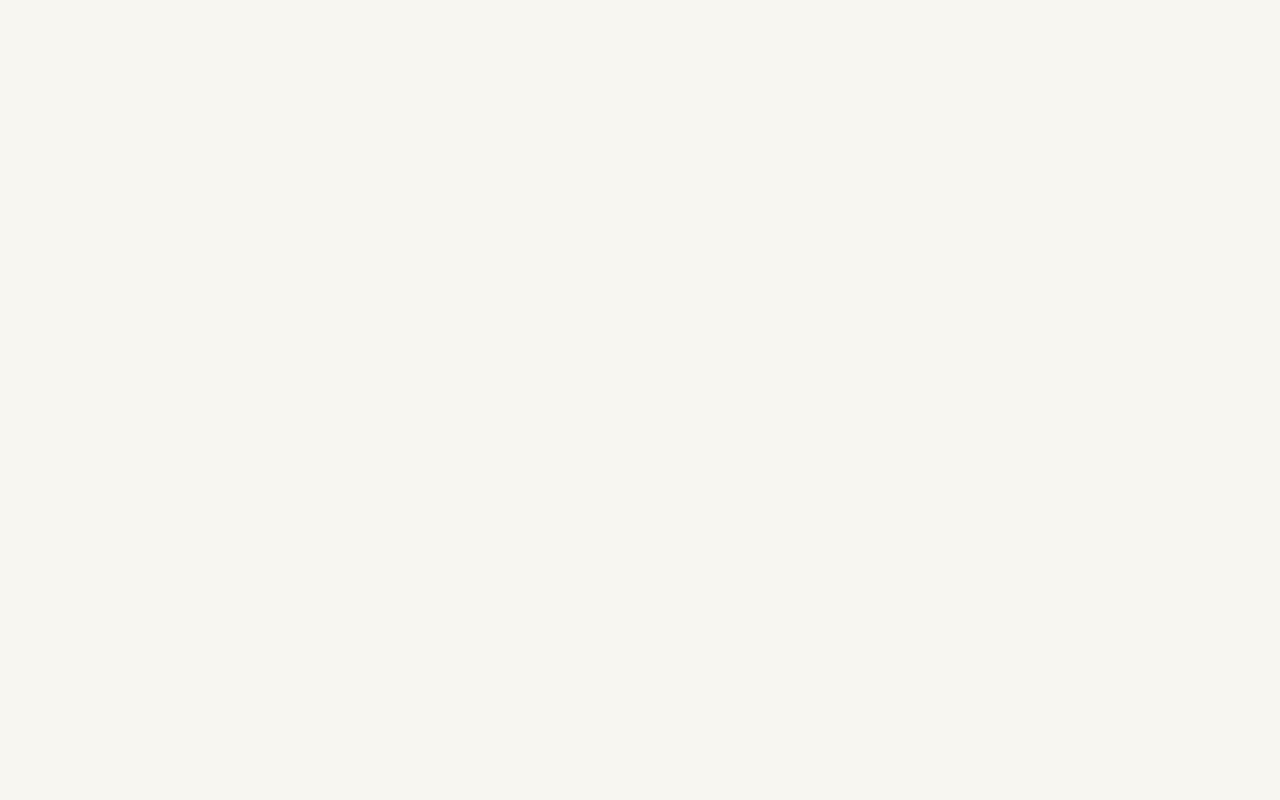
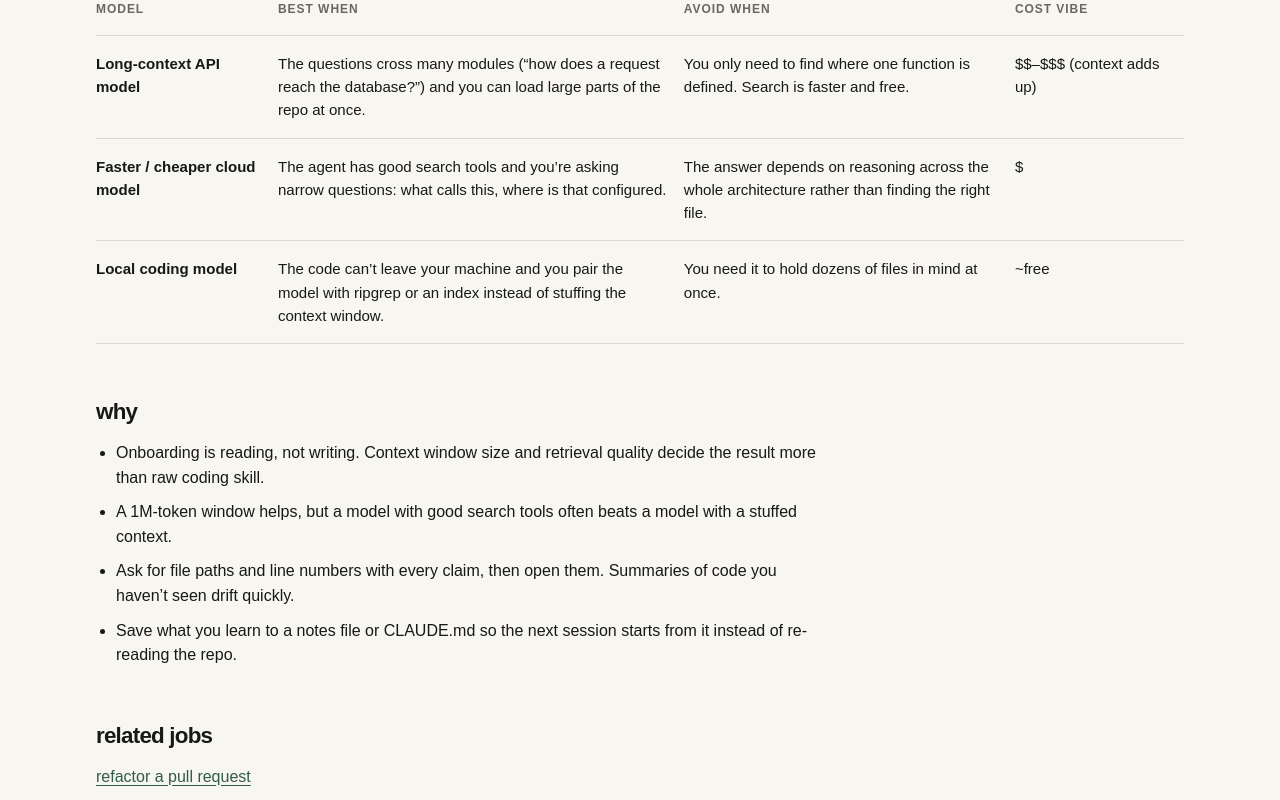
Before and after one commit to kavir10/pickamodel, a Next.js app: page /for/codebase-onboarding in a window 1280 px wide. Before the commit this address had no page. Shown: the part 560-1360 px from the top of the page. Before the commit the page ends 800 px from the top, so only its background shows below. Built offline with nearby package versions, Linux system fonts and the light colour scheme.

Commit message:
feat: add three job pages: ui from design, dependency upgrade, codebase onboarding
Co-Authored-By: Claude Opus 5.5 <noreply@anthropic.com>

```diff
--- /dev/null
+++ b/content/jobs/codebase-onboarding.ts
@@ -0,0 +1,35 @@
+import type { Job } from "./types";
+
+export const codebaseOnboarding: Job = {
+  slug: "codebase-onboarding",
+  title: "understand an unfamiliar codebase",
+  oneLiner: "You just inherited a repo and need to know how it fits together before you change anything.",
+  recommendations: [
+    {
+      model: "Long-context API model",
+      bestWhen: "The questions cross many modules (“how does a request reach the database?”) and you can load large parts of the repo at once.",
+      avoidWhen: "You only need to find where one function is defined. Search is faster and free.",
+      costVibe: "$$–$$$ (context adds up)",
+    },
+    {
+      model: "Faster / cheaper cloud model",
+      bestWhen: "The agent has good search tools and you’re asking narrow questions: what calls this, where is that configured.",
+      avoidWhen: "The answer depends on reasoning across the whole architecture rather than finding the right file.",
+      costVibe: "$",
+    },
+    {
+      model: "Local coding model",
+      bestWhen: "The code can’t leave your machine and you pair the model with ripgrep or an index instead of stuffing the context window.",
+      avoidWhen: "You need it to hold dozens of files in mind at once.",
+      costVibe: "~free",
+    },
+  ],
+  why: [
+    "Onboarding is reading, not writing. Context window size and retrieval quality decide the result more than raw coding skill.",
+    "A 1M-token window helps, but a model with good search tools often beats a model with a stuffed context.",
+    "Ask for file paths and line numbers with every claim, then open them. Summaries of code you haven’t seen drift quickly.",
+    "Save what you learn to a notes file or CLAUDE.md so the next session starts from it instead of re-reading the repo.",
+  ],
+  relatedSlugs: ["refactor-pr", "local-vs-api"],
+  lastUpdated: "2026-09-22",
+};
--- /dev/null
+++ b/content/jobs/dependency-upgrade.ts
@@ -0,0 +1,35 @@
+import type { Job } from "./types";
+
+export const dependencyUpgrade: Job = {
+  slug: "dependency-upgrade",
+  title: "upgrade a framework or dependency",
+  oneLiner: "You’re moving to a new major version and need every breaking change handled, including the ones released after the model’s training cutoff.",
+  recommendations: [
+    {
+      model: "Sonnet-class",
+      bestWhen: "The upgrade touches many call sites, changes behavior (not only names), or needs a migration plan before any edits.",
+      avoidWhen: "An official codemod already covers the change and you only need to run it and fix a handful of leftovers.",
+      costVibe: "$$$ for the plan",
+    },
+    {
+      model: "Faster / cheaper cloud model",
+      bestWhen: "The plan is written, the pattern is known, and the job is applying the same edit across dozens of files.",
+      avoidWhen: "The new version’s API post-dates the model and you haven’t pasted in the migration guide.",
+      costVibe: "$",
+    },
+    {
+      model: "Local coding model",
+      bestWhen: "The repo is private, a codemod does the heavy lifting, and the model cleans up what the codemod missed.",
+      avoidWhen: "The upgrade needs judgment about changed runtime behavior across a large codebase.",
+      costVibe: "~free",
+    },
+  ],
+  why: [
+    "The failure mode is stale knowledge: a model confidently writes the old API if the new version shipped after its training cutoff.",
+    "Paste the migration guide and changelog into context. That matters more than which model you pick.",
+    "Use a frontier model to plan and find the behavioral changes, then a cheap one to apply the repetitive edits.",
+    "Run the full test suite and a build after every batch. Type errors catch renames; only tests catch changed behavior.",
+  ],
+  relatedSlugs: ["refactor-pr", "test-generation"],
+  lastUpdated: "2026-09-22",
+};
--- a/content/jobs/index.ts
+++ b/content/jobs/index.ts
@@ -1,11 +1,14 @@
+import { codebaseOnboarding } from "./codebase-onboarding";
+import { dependencyUpgrade } from "./dependency-upgrade";
 import { greenfieldScaffold } from "./greenfield-scaffold";
 import { localVsApi } from "./local-vs-api";
 import { refactorPr } from "./refactor-pr";
 import { testGeneration } from "./test-generation";
 import { toolLoopDebug } from "./tool-loop-debug";
+import { uiFromDesign } from "./ui-from-design";
 import type { Job } from "./types";
 
-export const jobs = [greenfieldScaffold, localVsApi, refactorPr, testGeneration, toolLoopDebug] satisfies Job[];
+export const jobs = [greenfieldScaffold, localVsApi, refactorPr, testGeneration, toolLoopDebug, uiFromDesign, dependencyUpgrade, codebaseOnboarding] satisfies Job[];
 
 export function getJob(slug: string): Job | undefined {
   return jobs.find((job) => job.slug === slug);
--- /dev/null
+++ b/content/jobs/ui-from-design.ts
@@ -0,0 +1,35 @@
+import type { Job } from "./types";
+
+export const uiFromDesign: Job = {
+  slug: "ui-from-design",
+  title: "build ui from a design",
+  oneLiner: "You have a Figma frame or a screenshot and need working components that match it, not a vague cousin of it.",
+  recommendations: [
+    {
+      model: "Sonnet-class",
+      bestWhen: "The design has real layout nuance (responsive breakpoints, states, spacing systems) and the model has to read the image closely.",
+      avoidWhen: "You’re tweaking copy or colors in a component that already exists.",
+      costVibe: "$$$",
+    },
+    {
+      model: "Faster / cheaper cloud model",
+      bestWhen: "The layout is settled and you’re iterating on small components, variants, or style fixes in a tight loop.",
+      avoidWhen: "The model has to infer structure from a dense screenshot with no design tokens to lean on.",
+      costVibe: "$",
+    },
+    {
+      model: "Local coding model",
+      bestWhen: "The design is described in text or tokens and the code must stay on your machine.",
+      avoidWhen: "The input is an image: most local coding models read screenshots poorly or not at all.",
+      costVibe: "~free",
+    },
+  ],
+  why: [
+    "UI from a design is a vision task first and a coding task second. Weak image reading shows up as wrong spacing and missing states.",
+    "Give the model tokens, component names, and the target breakpoints. A screenshot alone leaves too much to guess.",
+    "Cheap models are fine once the structure exists and each change is small and easy to eyeball.",
+    "Check the result in a real browser at each breakpoint. The model’s description of its own output is not evidence.",
+  ],
+  relatedSlugs: ["greenfield-scaffold", "refactor-pr"],
+  lastUpdated: "2026-09-22",
+};
```
